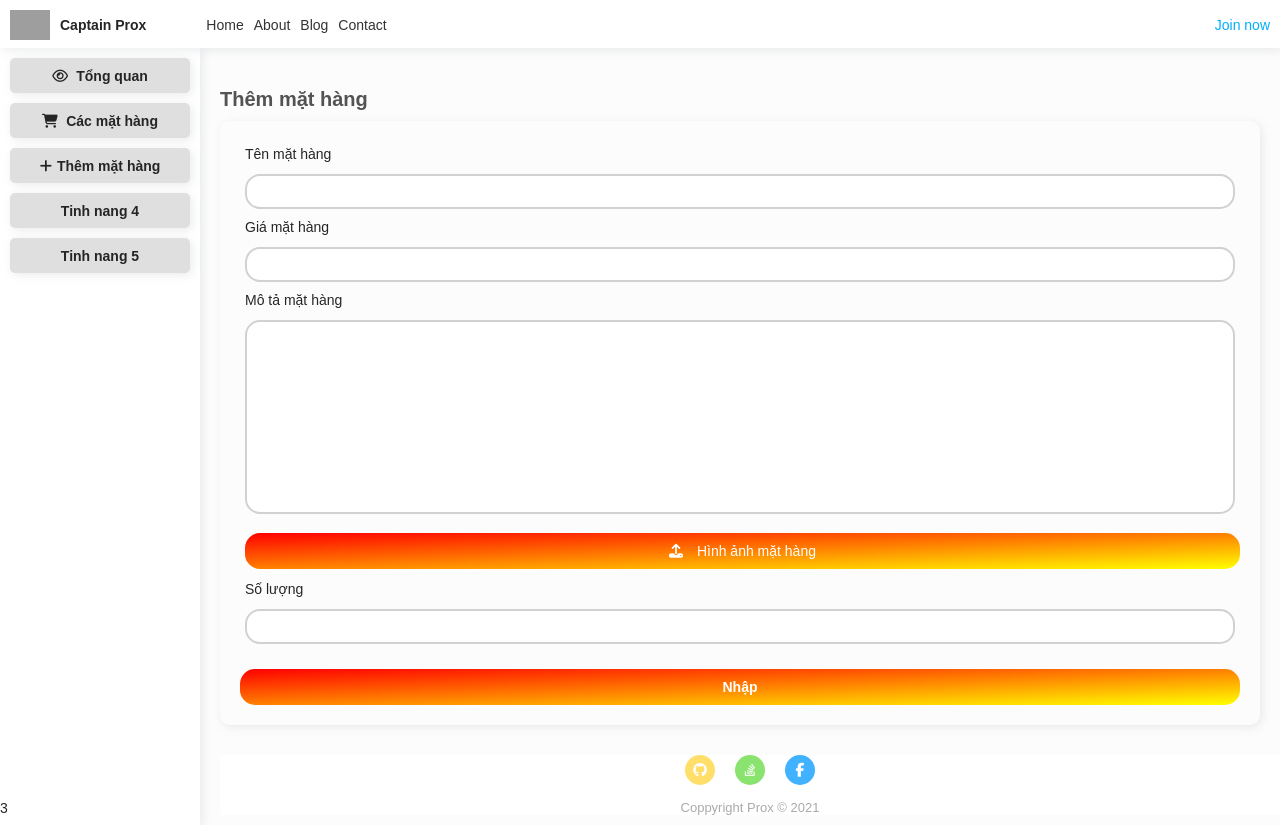
After one commit to Prox404/doan1J2School, a PHP site: page /page-3.php in a window 1280 px wide. The commit adds this page. Run offline with PHP 8.4, Linux system fonts and the light colour scheme; some libraries are stand-ins or nearby versions; grey boxes are pictures that could not be loaded.

Commit message:
xong form / cac ngay khac them hieu ung + sua lai header
xong form / cac ngay khac them hieu ung + sua lai header

```diff
--- a/Admin/CSS/style.css
+++ b/Admin/CSS/style.css
@@ -385,6 +385,83 @@ a {
   margin: 7px 3px 0px 3px;
 }
 
+/* form */
+
+.add-new-item{
+  padding: 20px;
+  border-radius: 10px;
+  width: 100%;
+  max-width: 100%;
+}
+
+form{
+ display: flex;
+ flex-direction: column;
+}
+
+form input{
+  height: 35px;
+  border-radius: 15px;
+  border: 2px solid rgb(209, 209, 209);
+  background-color: #fff;
+  padding-left: 10px;
+  padding-right: 10px;
+  margin: 5px;
+  outline: none;
+  transition: 0.3s;
+}
+
+form label{
+  margin: 5px 0px 7px 5px;
+}
+
+form label i{
+  color: #fff;
+  margin-right: 10px;
+}
+
+form textarea{
+  border-radius: 15px;
+  border: 2px solid rgb(209, 209, 209);
+  background-color: #fff;
+  margin: 5px;
+  outline: none;
+  padding: 15px;
+  resize: none;
+  transition: 0.3s;
+}
+
+form textarea:hover, textarea:focus{
+  border: 2px solid orange;
+}
+
+form input:hover, input:focus{
+  border: 2px solid orange;
+}
+
+form input[type=file]{
+  border: none;
+}
+
+form .link-button{
+  padding: 10px;
+  margin-top: 20px;
+  border-radius: 15px;
+}
+
+#image-upload{
+  display: inline-block;
+  background-image: linear-gradient(to bottom right, red, yellow);
+  color: white;
+  padding: 10px;
+  font-family: sans-serif;
+  border-radius: 15px;
+  cursor: pointer;
+  margin-top: 1rem;
+  text-align: center;
+}
+
+
 @media screen and (max-width: 767px) {
   .commodity {
     --spacing: 20px;
--- /dev/null
+++ b/Admin/JS/validateform.js
@@ -0,0 +1,74 @@
+const actualBtn = document.getElementById('item-image');
+
+actualBtn.addEventListener('change', function(){
+  document.getElementById('image-upload').innerHTML = this.files[0].name;
+})
+
+function checkLength(string){
+    if(string.length == 0 || string == null){
+        return false;
+    }else{
+        return true;
+    }
+}
+
+let flag = true;
+
+function validate(){
+    let name = document.getElementById('item-name').value;
+    let cost = document.getElementById('item-cost').value;
+    let description = document.getElementById('item-information').value;
+    let numberOfItem = document.getElementById('number-of-item').value;
+
+    console.log(name);
+
+    if(checkLength(name) == false){
+        flag = false;
+        alert('Nhập tên mặt hàng');
+    }else if(checkLength(cost) == false){
+        flag = false;
+        alert('Nhập giá mặt hàng');
+    }
+    else if(checkLength(description) == false){
+        flag = false;
+        alert('Nhập mô tả mặt hàng');
+    }else if(checkLength(numberOfItem) == false){
+        flag = false;
+        alert('Nhập số lượng mặt hàng');
+    }
+
+    if(flag == false){
+        flag = true;
+        return false;
+    }else{
+        return true;
+    }
+}
+
+function oku_check(){
+    let name = document.getElementById('item-name').value;
+    let cost = document.getElementById('item-cost').value;
+    let description = document.getElementById('item-information').value;
+    let numberOfItem = document.getElementById('number-of-item').value;
+
+    if(checkLength(name) == true){
+        document.getElementById('item-name').style.border = "2px solid orange";
+    }else{
+        document.getElementById('item-name').style.border = "2px solid #d1d1d1";
+    }
+    if(checkLength(cost) == true){
+        document.getElementById('item-cost').style.border = "2px solid orange";
+    }else{
+        document.getElementById('item-cost').style.border = "2px solid #d1d1d1";
+    }
+    if(checkLength(description) == true){
+        document.getElementById('item-information').style.border = "2px solid orange";
+    }else{
+        document.getElementById('item-information').style.border = "2px solid #d1d1d1";
+    }
+    if(checkLength(numberOfItem) == true){
+        document.getElementById('number-of-item').style.border = "2px solid orange";
+    }else{
+        document.getElementById('number-of-item').style.border = "2px solid #d1d1d1";
+    }
+}
--- /dev/null
+++ b/Admin/page-3.php
@@ -0,0 +1,50 @@
+<!DOCTYPE html>
+<html lang="en">
+<head>
+    <meta charset="UTF-8">
+    <meta http-equiv="X-UA-Compatible" content="IE=edge">
+    <meta name="viewport" content="width=device-width, initial-scale=1.0">
+    <title>Document</title>
+    <link rel="stylesheet" href="./CSS/style.css">
+</head>
+<body>
+
+        <div class="grid-container">
+            <div class="container-header shadow-box">
+                <?php require_once "./root/navbar.php"; ?>
+            </div>
+            <div class="container-menu shadow-box">
+                <?php require_once "./root/sidebar.php"; ?>
+            </div>
+            <div class="container-main">
+                <h1 class="main-title">Thêm mặt hàng</h1>
+
+                <div class="add-new-item shadow-box">
+                    <form action="" method="get">
+                      <label for="item-name">Tên mặt hàng</label>
+                      <input onkeyup="oku_check();" id="item-name" type="text">
+                      <label for="item-cost">Giá mặt hàng</label>
+                      <input onkeyup="oku_check();" id="item-cost" type="number">
+                      <label for="item-information">Mô tả mặt hàng</label>
+                      <textarea onkeyup="oku_check();" name="" id="item-information" cols="30" rows="10"></textarea>
+                      <label id="image-upload" for="item-image"> <i class="fas fa-upload"></i> Hình ảnh mặt hàng</label>
+                      <input id="item-image" type="file" hidden>
+                      <label for="number-of-item">Số lượng</label>
+                      <input onkeyup="oku_check();" id="number-of-item" type="number">
+
+                      <a href="#" class="link-button" onclick="return validate();">Nhập</a>
+                    </form>
+
+                </div>
+
+            </div>
+            <div class="container-footer">
+                <?php require_once "./root/footer.php"; ?>
+            </div>
+        </div>
+
+
+</body>
+<script src="./JS/validateform.js"></script>
+<script src="https://kit.fontawesome.com/cb1ae4cd96.js" crossorigin="anonymous"></script>
+</html>3
--- a/Admin/root/sidebar.php
+++ b/Admin/root/sidebar.php
@@ -10,19 +10,19 @@
 <div class="sidebar-menu">
               <ul class="menu">
                 <li class="menu-item shadow-box">
-                  <a href="./page-1.php" class="menu-link"><i class="far fa-eye"></i>Tổng quan</a>
+                  <a href="./page-1.php" class="menu-link"><i class="far fa-eye"></i> <span>Tổng quan</span> </a>
                 </li>
                 <li class="menu-item shadow-box">
-                  <a href="./page-2.php" class="menu-link"><i class="fas fa-shopping-cart"></i>Các mặt hàng</a>
+                  <a href="./page-2.php" class="menu-link"><i class="fas fa-shopping-cart"></i> <span>Các mặt hàng</span></a>
                 </li>
                 <li class="menu-item shadow-box">
-                  <a href="#" class="menu-link">Tinh nang 3</a>
+                  <a href="./page-3.php" class="menu-link"><i class="fas fa-plus"></i><span>Thêm mặt hàng</span></a>
                 </li>
                 <li class="menu-item shadow-box">
-                  <a href="#" class="menu-link">Tinh nang 4</a>
+                  <a href="#" class="menu-link"><span>Tinh nang 4</span></a>
                 </li>
                 <li class="menu-item shadow-box">
-                  <a href="#" class="menu-link">Tinh nang 4</a>
+                  <a href="#" class="menu-link"><span>Tinh nang 5</span></a>
                 </li>
               </ul>
             </div>
```
Also changed, not shown: other parts of Admin/CSS/style.css (+46 -0 lines).
